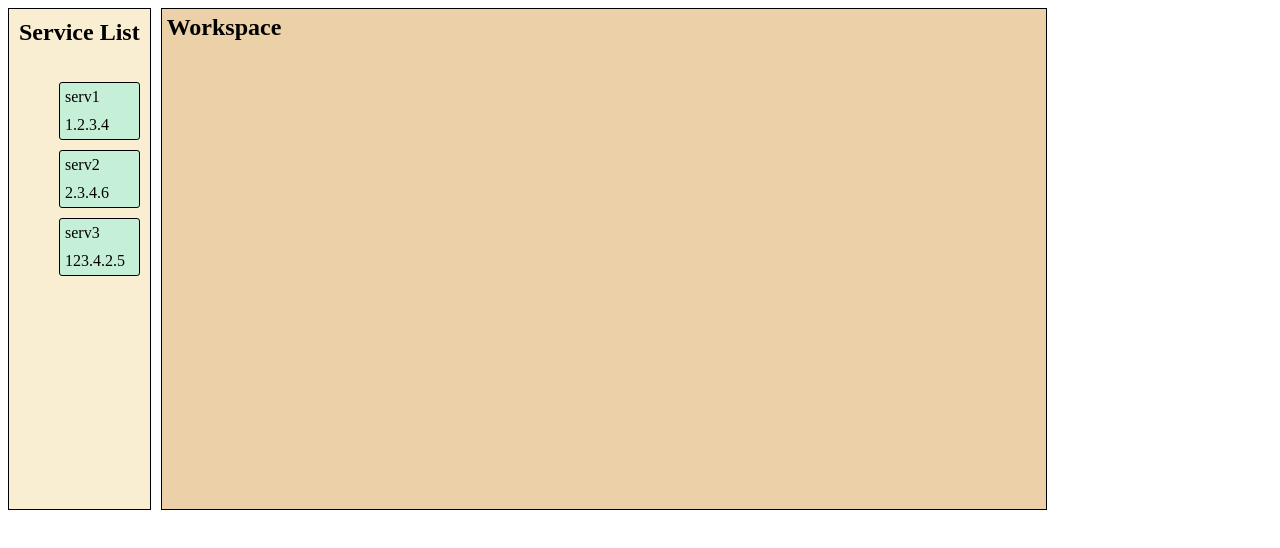
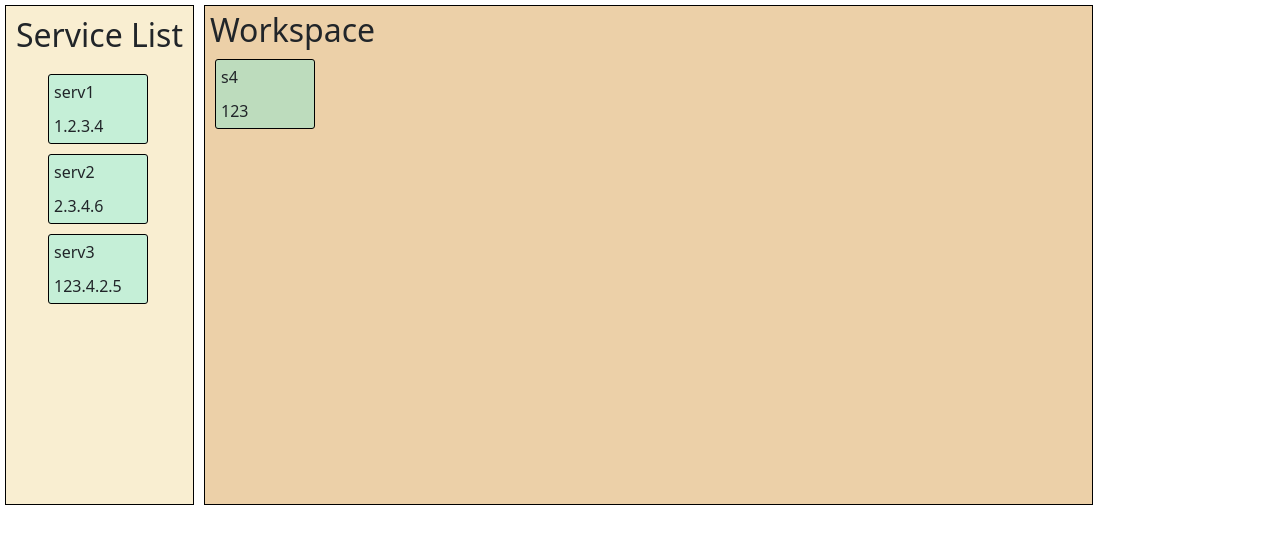
Before and after one commit to TheCrashDown/esb-model, a React (Create React App) app in the folder frontend/: page / in a window 1280 px wide. Shown: the top 548 px of the page. Built offline with nearby package versions, Linux system fonts and the light colour scheme.

Commit message:
drag n drop

```diff
--- a/frontend/public/index.html
+++ b/frontend/public/index.html
@@ -3,6 +3,10 @@
   <head>
     <meta charset="utf-8" />
     <meta name="viewport" content="width=device-width, initial-scale=1" />
+
+    <link rel="stylesheet" href="https://cdn.jsdelivr.net/npm/bootstrap@5.1.3/dist/css/bootstrap.min.css">
+    <link rel="stylesheet" href="https://cdn.jsdelivr.net/npm/bootstrap-icons@1.9.1/font/bootstrap-icons.css">
+
     <meta name="theme-color" content="#000000" />
     <meta
       name="description"
--- a/frontend/src/components/app/app.css
+++ b/frontend/src/components/app/app.css
@@ -1,3 +1,4 @@
 .app {
     display: flex;
+    margin: 5px;
 }
--- a/frontend/src/components/service-card/service-card.css
+++ b/frontend/src/components/service-card/service-card.css
@@ -7,7 +7,9 @@
     border:1px solid rgba(0, 0, 0, 1);
     border-radius: 3px;
 
-    max-width: 100px;
+    height: 70px;
+    width: 100px;
+    cursor: grab;
 }
 
 .text {
--- a/frontend/src/components/service-card/service-card.jsx
+++ b/frontend/src/components/service-card/service-card.jsx
@@ -1,12 +1,40 @@
-import React from 'react';
+import React, {useState} from 'react';
 
 import './service-card.css'
 
 
-const ServiceCard = ({ title, address }) => {
+
+const ServiceCard = ({ title, address, x, y }) => {
+    function dragStartHadler(e) {
+        console.log(9)
+        e.dataTransfer.setData('item', JSON.stringify({ title, address }))
+        e.dataTransfer.dropEffect="copy"
+    }
+
+    function dragEndHadler(e) {
+
+    }
+
+    console.log({ title, address, x, y })
+    if (x !== undefined && y !== undefined) {
+        return (
+            <div style={{position:'absolute', left:x -35, top:y - 50}}
+                draggable={true}
+                onDragStart={(e) => dragStartHadler(e)}
+                onDragEnd={(e) => dragEndHadler(e)}
+                className='card'>
+                <span className='text'>{title}</span>
+                <span className='text'>{address}</span>
+            </div>
+        )
+    }
 
     return (
-        <div className='card'>
+        <div
+            draggable={true}
+            onDragStart={(e) => dragStartHadler(e)}
+            onDragEnd={(e) => dragEndHadler(e)}
+            className='card'>
             <span className='text'>{title}</span>
             <span className='text'>{address}</span>
         </div>
--- a/frontend/src/components/workspace/workspace.jsx
+++ b/frontend/src/components/workspace/workspace.jsx
@@ -1,13 +1,57 @@
-import React from 'react';
+import React, { useState } from 'react';
 
 import './workspace.css'
+import ServiceCard from '../service-card';
+
 
 
 const Workspace = () => {
 
+    const [items, setItems] = useState([{id:1, title:"s4", address:"123"}])
+    const [nextId, setNextId] = useState(100)
+
+    function incId() {
+        const current = nextId;
+        setNextId(current + 1);
+        return current;
+    }
+
+    function dragOverHadler(e) {
+        e.preventDefault()
+        console.log(1)
+        e.dataTransfer.dropEffect = "copy";
+
+    }
+    function dragLeaveHadler(e) {
+        console.log(2)
+
+    }
+    function dropHadler(e) {
+        console.log(3)
+        const item = JSON.parse(e.dataTransfer.getData("item"))
+        item.id = incId()
+        item.x = e.clientX
+        item.y = e.clientY
+        console.log(item)
+        setItems([...items, item])
+    }
+
     return (
-        <div className='space'>
+        <div
+            onDragLeave={(e) => dragLeaveHadler(e)}
+            onDragOver={(e) => dragOverHadler(e)}
+            onDrop={(e) => dropHadler(e)}
+            className='space'>
             <h2 className='text'>Workspace</h2>
+
+            <div>
+                {items.map(item => <ServiceCard key={item.id}
+                                                title={item.title}
+                                                address={item.address}
+                                                x={item.x}
+                                                y={item.y}/>)}
+            </div>
+
         </div>
     )
 }
```
Also changed, not shown: frontend/src/components/service-list/service-list.jsx (line endings or trailing spaces).
